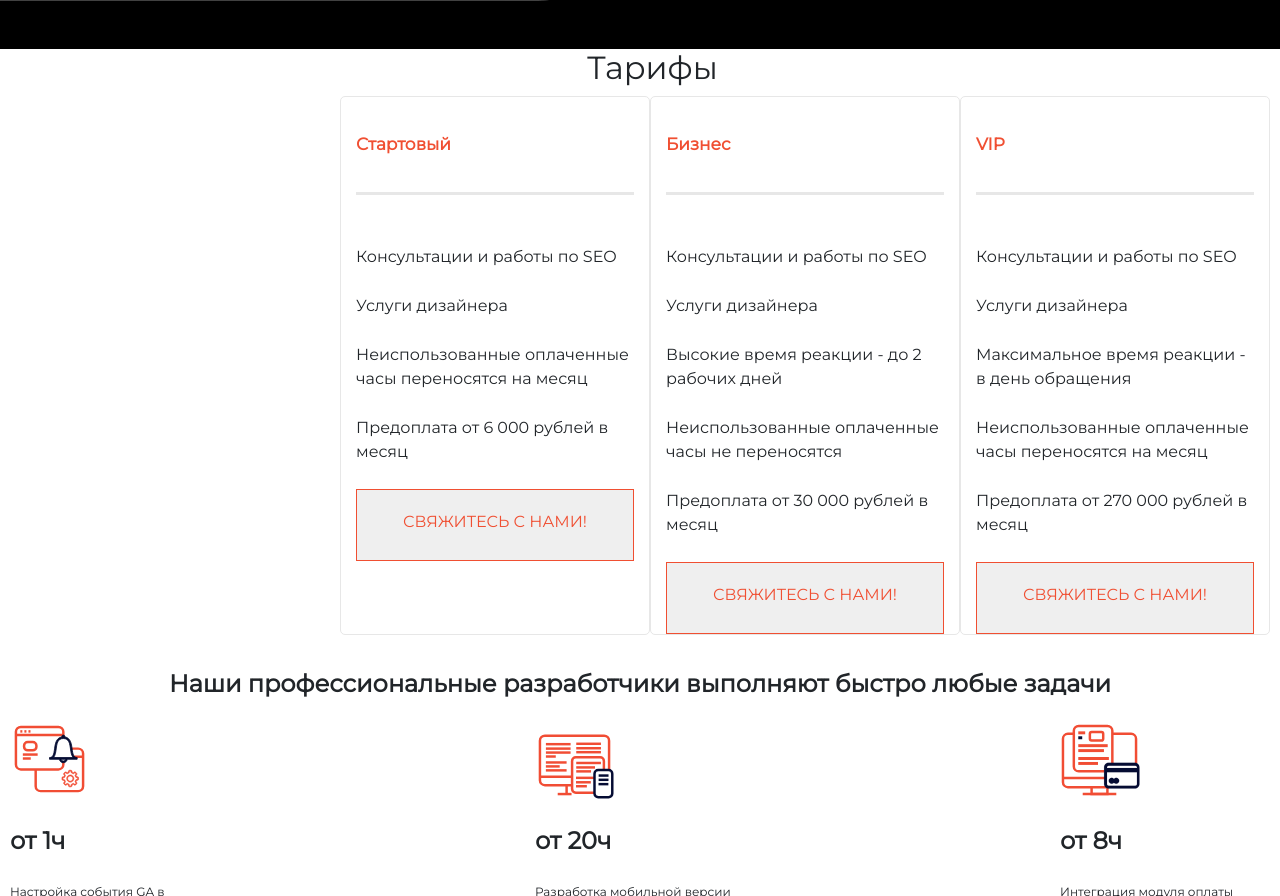
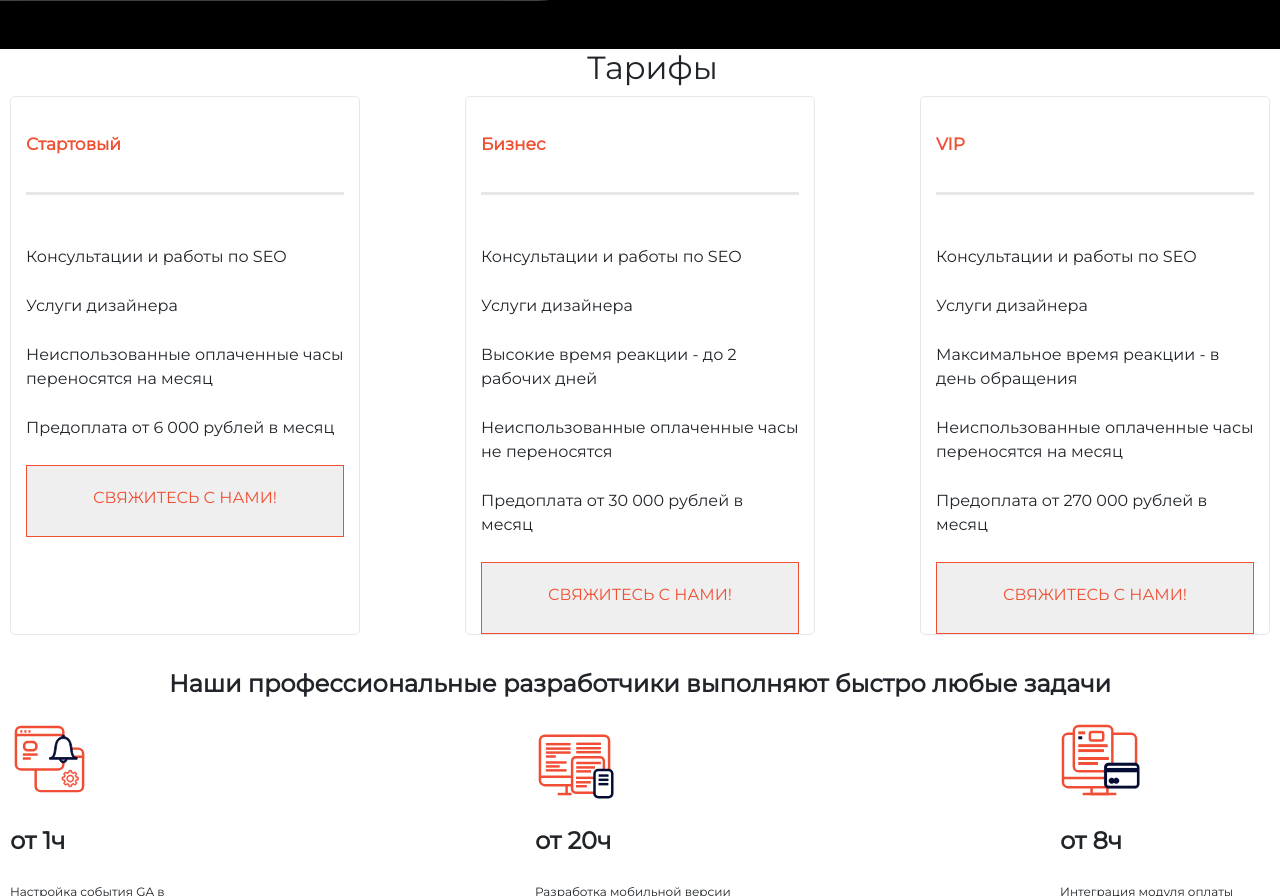
Before and after one commit to KsenyaNikitchenko/Project, a plain HTML site: page index.html in a window 1280 px wide. Shown: the part 2399-3295 px from the top of the page. Drawn offline with nearby package versions, Linux system fonts and the light colour scheme; a script that the page names is missing.

Commit message:
выравнивание

```diff
--- a/style2.css
+++ b/style2.css
@@ -157,7 +157,6 @@
     @media screen and (min-width:1224px){
       .Tariff{
         flex-direction: row;
-        padding-left:330px;
       }
       .Tariff-wrapper:hover{
         width: 400px;
```
